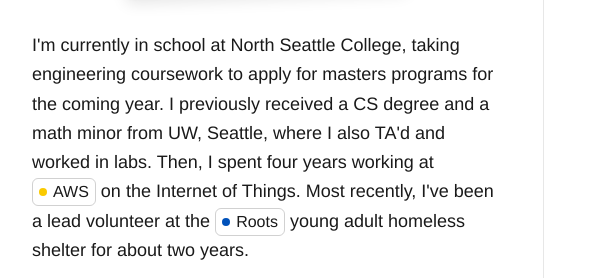
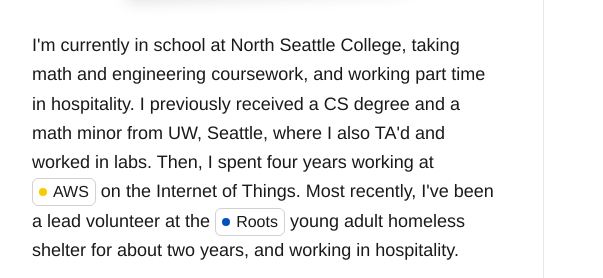
Before and after one commit to atikinf/filippov-site, an Astro site: page / in a window 1280 px wide. Shown: the part 238-516 px from the top of the page, 160-763 px from the left. Built offline with nearby package versions, Linux system fonts and the light colour scheme; Astro itself is replaced by a stand-in of ours.

```diff
--- a/src/pages/index.astro
+++ b/src/pages/index.astro
@@ -36,7 +36,7 @@ import photo from '../assets/photo.jpg';
 
           <div id="blurb" class="text-ink text-lg leading-relaxed space-y-4 opacity-0 animate-fade-up animation-delay-200">
             <p>
-              I'm currently in school at North Seattle College, taking engineering coursework to apply for masters programs for the coming year. I previously received a CS degree and a math minor from UW, Seattle, where I also TA'd and worked in labs. Then, I spent four years working at <Badge href="https://aws.amazon.com/iot-sitewise/" color="yellow">AWS</Badge> on the Internet of Things. Most recently, I've been a lead volunteer at the <Badge href="https://rootsinfo.org/" color="blue">Roots</Badge> young adult homeless shelter for about two years.
+              I'm currently in school at North Seattle College, taking math and engineering coursework, and working part time in hospitality. I previously received a CS degree and a math minor from UW, Seattle, where I also TA'd and worked in labs. Then, I spent four years working at <Badge href="https://aws.amazon.com/iot-sitewise/" color="yellow">AWS</Badge> on the Internet of Things. Most recently, I've been a lead volunteer at the <Badge href="https://rootsinfo.org/" color="blue">Roots</Badge> young adult homeless shelter for about two years, and working in hospitality.
             </p>
             <p>
               In my free time I try to practice my Russian, play guitar, and like to <Badge href="https://app.thestorygraph.com/currently-reading/atikinf" color="green">Read</Badge>.
```
